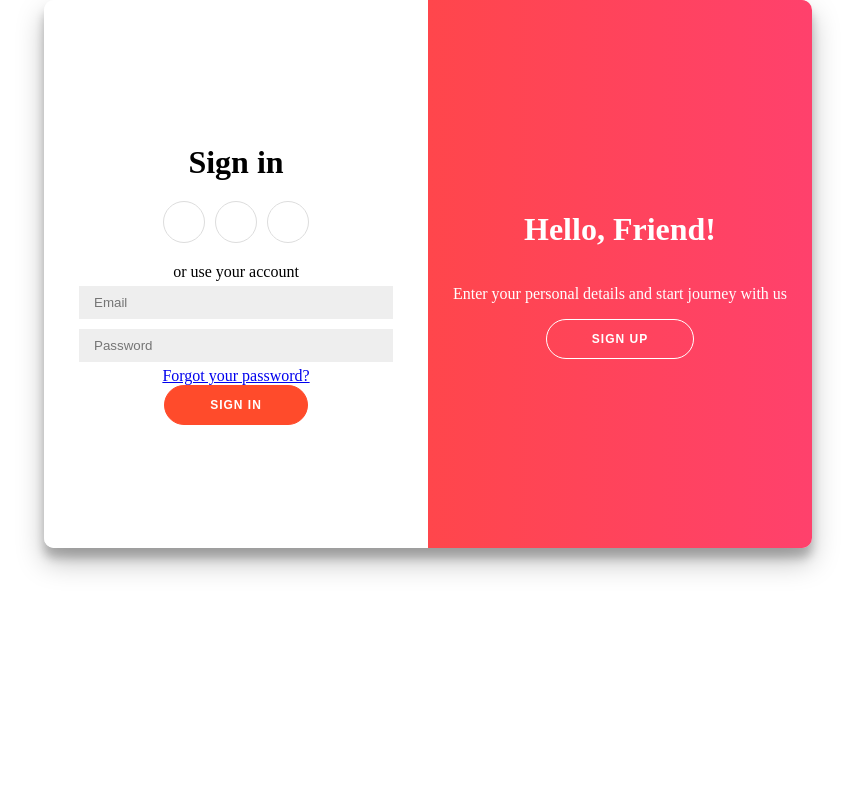
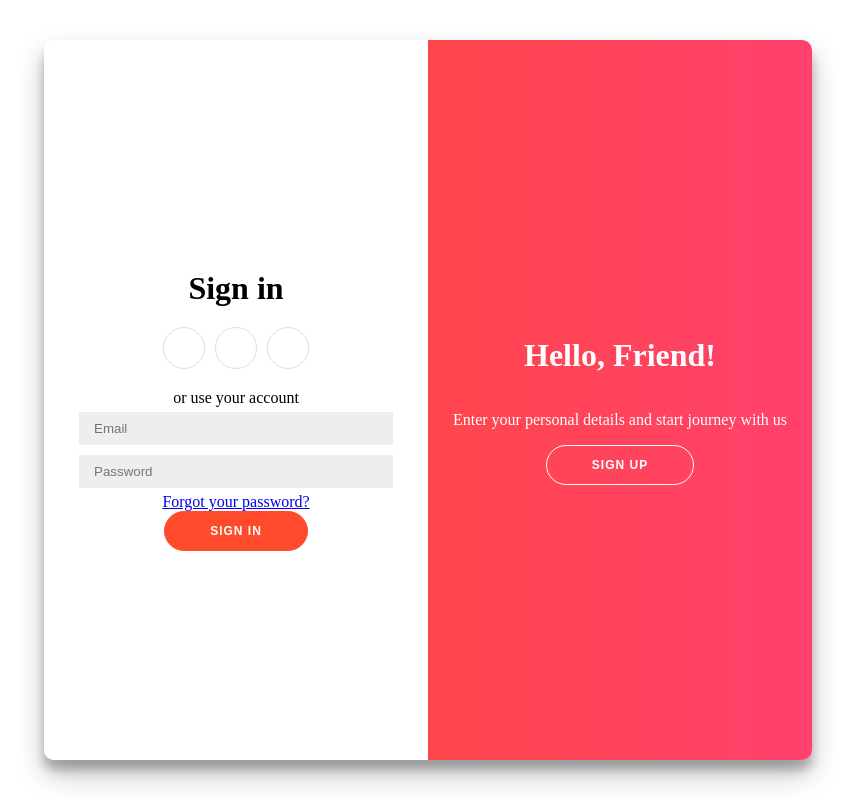
Before and after one commit to adcastiblanco/project-c3-covid, a React app: page /login in a window 1280 px wide. Shown: the whole page, without its empty margins (212-1067 px from the left). Built offline with nearby package versions, Linux system fonts and the light colour scheme.

Commit message:
Alineacion de formulario y tamaños

```diff
--- a/src/assets/styles/components/LoginRegister.scss
+++ b/src/assets/styles/components/LoginRegister.scss
@@ -1,14 +1,20 @@
 .login-register-container {
+  height: 100%;
+  width: 100%;
+  display: flex;
+  justify-content: center;
+  align-items: center;
+}
+.login-register-form {
   background-color: #fff;
   border-radius: 10px;
   box-shadow: 0 14px 28px rgba(0, 0, 0, 0.25), 0 10px 10px rgba(0, 0, 0, 0.22);
   position: relative;
   overflow: hidden;
-  width: 768px;
-  max-width: 100%;
-  min-height: 548px;
-  margin: 0 auto;
+  min-width: 60%;
+  min-height: 90%;
 }
+
 form h1 {
   margin-bottom: 0;
 }
--- a/src/assets/styles/globals.scss
+++ b/src/assets/styles/globals.scss
@@ -1,3 +1,11 @@
-body {
-  margin: 0;
+html {
+  height: 100%;
+  body {
+    margin: 0;
+    height: 100%;
+    width: 100%;
+    #root {
+      height: 100%;
+    }
+  }
 }
--- a/src/components/Register.jsx
+++ b/src/components/Register.jsx
@@ -1,5 +1,4 @@
 import React, { useState } from 'react';
-import { Redirect } from 'react-router-dom';
 
 const Register = () => {
   const [form, setValues] = useState({
@@ -62,6 +61,7 @@ const Register = () => {
           className="form-input"
           type="text"
           placeholder="Nombres"
+          maxLength="50"
           required
         />
         <input
@@ -69,6 +69,7 @@ const Register = () => {
           onChange={handleInput}
           className="form-input"
           type="text"
+          maxLength="50"
           placeholder="Apellidos"
         />
         <input
@@ -76,6 +77,7 @@ const Register = () => {
           onChange={handleInput}
           className="form-input"
           type="text"
+          maxLength="30"
           placeholder="País"
         />
         <input
@@ -83,6 +85,7 @@ const Register = () => {
           onChange={handleInput}
           className="form-input"
           type="text"
+          maxLength="30"
           placeholder="Ciudad"
         />
         <input
@@ -91,6 +94,8 @@ const Register = () => {
           className="form-input"
           type="number"
           placeholder="Edad"
+          min="1"
+          max="99"
         />
         <input
           name="email"
@@ -106,6 +111,7 @@ const Register = () => {
           onChange={handleInput}
           type="password"
           placeholder="Contraseña"
+          minLength="8"
           required
         />
         <button className="form-button">Sign Up</button>
--- a/src/containers/LoginRegister.jsx
+++ b/src/containers/LoginRegister.jsx
@@ -19,6 +19,7 @@ const LoginRegister = () => {
 
     return (
         <div className="login-register-container" ref={container}>
+            <div className="login-register-form">
                 <Login />
                 <Register />
                 <div className="overlay-container">
@@ -36,7 +37,7 @@ const LoginRegister = () => {
                     </div>
                 </div>
             </div>
-
+        </div>
     )
 }
 
--- a/src/index.js
+++ b/src/index.js
@@ -1,5 +1,7 @@
 import React from 'react'
 import ReactDOM from 'react-dom'
+import './assets/styles/globals.scss'
+
 
 import App from './routes/App'
 
--- a/src/routes/App.js
+++ b/src/routes/App.js
@@ -2,12 +2,12 @@ import React from 'react'
 import { BrowserRouter, Route, Switch } from 'react-router-dom'
 
 import Layout from '../containers/Layout'
-import Header from '../components/Header'
-import Footer from '../components/Footer'
 import Home from '../containers/Home'
 import LoginRegister from '../containers/LoginRegister'
 
 import '../assets/styles/globals.scss'
+
+
 
 const App = () => (
     <BrowserRouter>
```
Lines whose indentation alone changed are shown as unchanged.
